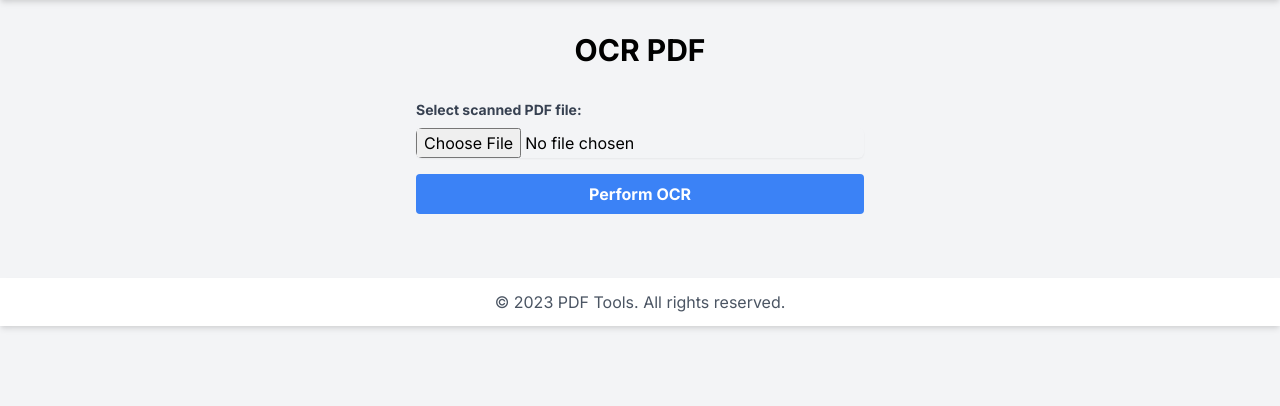
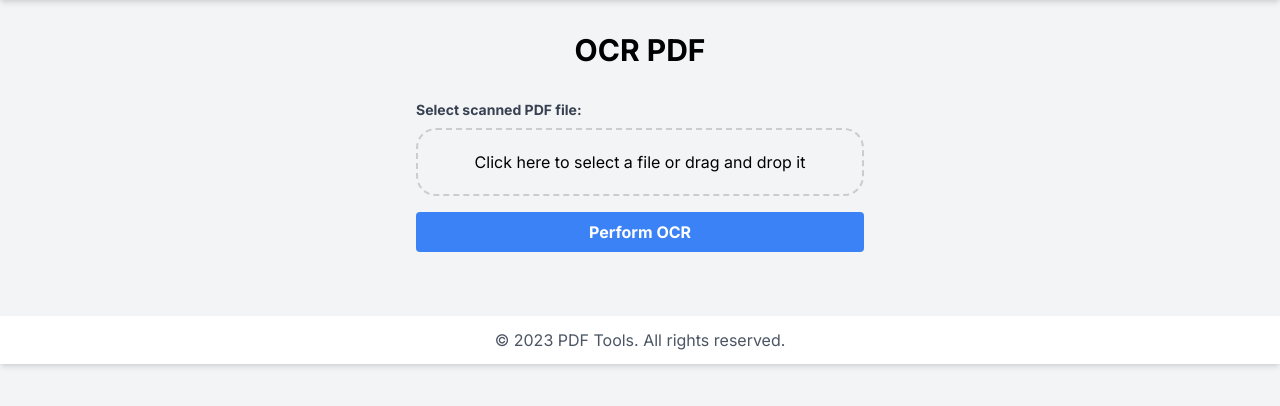
Before and after one commit to stillwrinkled/pdffs, a Flask app: page /ocr in a window 1280 px wide. Shown: the part 52-458 px from the top of the page. Run offline with Flask 3, Linux system fonts and the light colour scheme; style sheets or scripts are compiled from the project's sources.

Commit message:
Agent query: Please check the following pages and confirm if the drag-and-drop interface is present and functioning correctly: 1. Merge PDFs, 2. Split PDF, 3. Compress PDF. Can you drag and drop PDF files into the designated areas?

```diff
--- a/static/css/styles.css
+++ b/static/css/styles.css
@@ -34,3 +34,33 @@ body {
 .form-input {
     @apply mt-1 block w-full rounded-md border-gray-300 shadow-sm focus:border-indigo-300 focus:ring focus:ring-indigo-200 focus:ring-opacity-50;
 }
+
+.drag-drop-zone {
+    border: 2px dashed #ccc;
+    border-radius: 20px;
+    width: 100%;
+    padding: 20px;
+    text-align: center;
+    transition: background-color 0.3s;
+    cursor: pointer;
+}
+
+.drag-drop-zone.dragover {
+    background-color: #f0f0f0;
+}
+
+.drag-drop-zone input[type="file"] {
+    position: absolute;
+    width: 1px;
+    height: 1px;
+    padding: 0;
+    margin: -1px;
+    overflow: hidden;
+    clip: rect(0, 0, 0, 0);
+    white-space: nowrap;
+    border-width: 0;
+}
+
+.drag-drop-zone:focus-within {
+    outline: 2px solid #4f46e5;
+}
--- a/templates/base.html
+++ b/templates/base.html
@@ -7,19 +7,6 @@
     <link href="https://cdn.jsdelivr.net/npm/tailwindcss@2.2.19/dist/tailwind.min.css" rel="stylesheet">
     <link href="{{ url_for('static', filename='css/styles.css') }}" rel="stylesheet">
     <script src="https://unpkg.com/feather-icons"></script>
-    <style>
-        .drag-drop-zone {
-            border: 2px dashed #ccc;
-            border-radius: 20px;
-            width: 100%;
-            padding: 20px;
-            text-align: center;
-            transition: background-color 0.3s;
-        }
-        .drag-drop-zone.dragover {
-            background-color: #f0f0f0;
-        }
-    </style>
 </head>
 <body class="bg-gray-100 min-h-screen">
     <header class="bg-white shadow-md">
@@ -68,8 +55,14 @@
                 zone.addEventListener('drop', (e) => {
                     e.preventDefault();
                     zone.classList.remove('dragover');
-                    fileInput.files = e.dataTransfer.files;
-                    updateFileList(fileInput);
+                    if (e.dataTransfer.files.length > 0) {
+                        fileInput.files = e.dataTransfer.files;
+                        updateFileList(fileInput);
+                    }
+                });
+
+                zone.addEventListener('click', () => {
+                    fileInput.click();
                 });
 
                 fileInput.addEventListener('change', () => {
--- a/templates/delete_pages.html
+++ b/templates/delete_pages.html
@@ -7,7 +7,11 @@
 <form action="{{ url_for('delete_pages') }}" method="post" enctype="multipart/form-data" class="max-w-md mx-auto">
     <div class="mb-4">
         <label for="file" class="block text-gray-700 text-sm font-bold mb-2">Select PDF file:</label>
-        <input type="file" name="file" id="file" accept=".pdf" required class="form-input">
+        <div class="drag-drop-zone">
+            <input type="file" name="file" id="file" accept=".pdf" required>
+            <p>Click here to select a file or drag and drop it</p>
+        </div>
+        <ul class="file-list mt-2 text-sm text-gray-600"></ul>
     </div>
     <div class="mb-4">
         <label for="pages_to_delete" class="block text-gray-700 text-sm font-bold mb-2">Pages to delete (comma-separated):</label>
--- a/templates/form_fill.html
+++ b/templates/form_fill.html
@@ -7,7 +7,11 @@
 <form action="{{ url_for('form_fill') }}" method="post" enctype="multipart/form-data" class="max-w-md mx-auto">
     <div class="mb-4">
         <label for="file" class="block text-gray-700 text-sm font-bold mb-2">Select PDF form:</label>
-        <input type="file" name="file" id="file" accept=".pdf" required class="form-input">
+        <div class="drag-drop-zone">
+            <input type="file" name="file" id="file" accept=".pdf" required>
+            <p>Click here to select a file or drag and drop it</p>
+        </div>
+        <ul class="file-list mt-2 text-sm text-gray-600"></ul>
     </div>
     <div id="form-fields">
         <!-- Dynamic form fields will be added here -->
--- a/templates/merge.html
+++ b/templates/merge.html
@@ -8,8 +8,8 @@
     <div class="mb-4">
         <label for="files" class="block text-gray-700 text-sm font-bold mb-2">Select PDF files to merge:</label>
         <div class="drag-drop-zone">
-            <input type="file" name="files" id="files" accept=".pdf" multiple required class="hidden">
-            <p>Drag and drop PDF files here or click to select</p>
+            <input type="file" name="files" id="files" accept=".pdf" multiple required>
+            <p>Click here to select files or drag and drop them</p>
         </div>
         <ul class="file-list mt-2 text-sm text-gray-600"></ul>
     </div>
--- a/templates/ocr.html
+++ b/templates/ocr.html
@@ -7,7 +7,11 @@
 <form action="{{ url_for('ocr') }}" method="post" enctype="multipart/form-data" class="max-w-md mx-auto">
     <div class="mb-4">
         <label for="file" class="block text-gray-700 text-sm font-bold mb-2">Select scanned PDF file:</label>
-        <input type="file" name="file" id="file" accept=".pdf" required class="form-input">
+        <div class="drag-drop-zone">
+            <input type="file" name="file" id="file" accept=".pdf" required>
+            <p>Click here to select a file or drag and drop it</p>
+        </div>
+        <ul class="file-list mt-2 text-sm text-gray-600"></ul>
     </div>
     <button type="submit" class="btn-primary w-full">Perform OCR</button>
 </form>
--- a/templates/page_numbers.html
+++ b/templates/page_numbers.html
@@ -7,7 +7,11 @@
 <form action="{{ url_for('page_numbers') }}" method="post" enctype="multipart/form-data" class="max-w-md mx-auto">
     <div class="mb-4">
         <label for="file" class="block text-gray-700 text-sm font-bold mb-2">Select PDF file:</label>
-        <input type="file" name="file" id="file" accept=".pdf" required class="form-input">
+        <div class="drag-drop-zone">
+            <input type="file" name="file" id="file" accept=".pdf" required>
+            <p>Click here to select a file or drag and drop it</p>
+        </div>
+        <ul class="file-list mt-2 text-sm text-gray-600"></ul>
     </div>
     <button type="submit" class="btn-primary w-full">Add Page Numbers</button>
 </form>
--- a/templates/rotate.html
+++ b/templates/rotate.html
@@ -7,7 +7,11 @@
 <form action="{{ url_for('rotate') }}" method="post" enctype="multipart/form-data" class="max-w-md mx-auto">
     <div class="mb-4">
         <label for="file" class="block text-gray-700 text-sm font-bold mb-2">Select PDF file:</label>
-        <input type="file" name="file" id="file" accept=".pdf" required class="form-input">
+        <div class="drag-drop-zone">
+            <input type="file" name="file" id="file" accept=".pdf" required>
+            <p>Click here to select a file or drag and drop it</p>
+        </div>
+        <ul class="file-list mt-2 text-sm text-gray-600"></ul>
     </div>
     <div class="mb-4">
         <label for="angle" class="block text-gray-700 text-sm font-bold mb-2">Rotation angle:</label>
--- a/templates/split.html
+++ b/templates/split.html
@@ -8,8 +8,8 @@
     <div class="mb-4">
         <label for="file" class="block text-gray-700 text-sm font-bold mb-2">Select PDF file to split:</label>
         <div class="drag-drop-zone">
-            <input type="file" name="file" id="file" accept=".pdf" required class="hidden">
-            <p>Drag and drop a PDF file here or click to select</p>
+            <input type="file" name="file" id="file" accept=".pdf" required>
+            <p>Click here to select a file or drag and drop it</p>
         </div>
         <ul class="file-list mt-2 text-sm text-gray-600"></ul>
     </div>
--- a/templates/watermark.html
+++ b/templates/watermark.html
@@ -7,7 +7,11 @@
 <form action="{{ url_for('watermark') }}" method="post" enctype="multipart/form-data" class="max-w-md mx-auto">
     <div class="mb-4">
         <label for="file" class="block text-gray-700 text-sm font-bold mb-2">Select PDF file:</label>
-        <input type="file" name="file" id="file" accept=".pdf" required class="form-input">
+        <div class="drag-drop-zone">
+            <input type="file" name="file" id="file" accept=".pdf" required>
+            <p>Click here to select a file or drag and drop it</p>
+        </div>
+        <ul class="file-list mt-2 text-sm text-gray-600"></ul>
     </div>
     <div class="mb-4">
         <label for="watermark_text" class="block text-gray-700 text-sm font-bold mb-2">Watermark text:</label>
```
